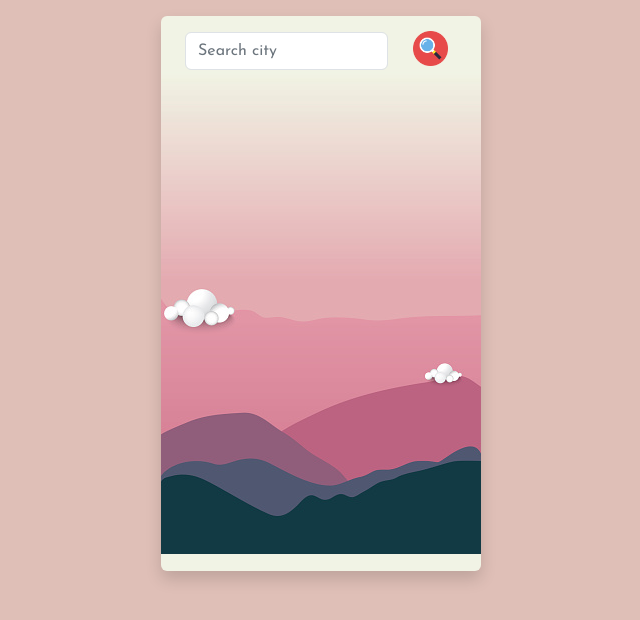
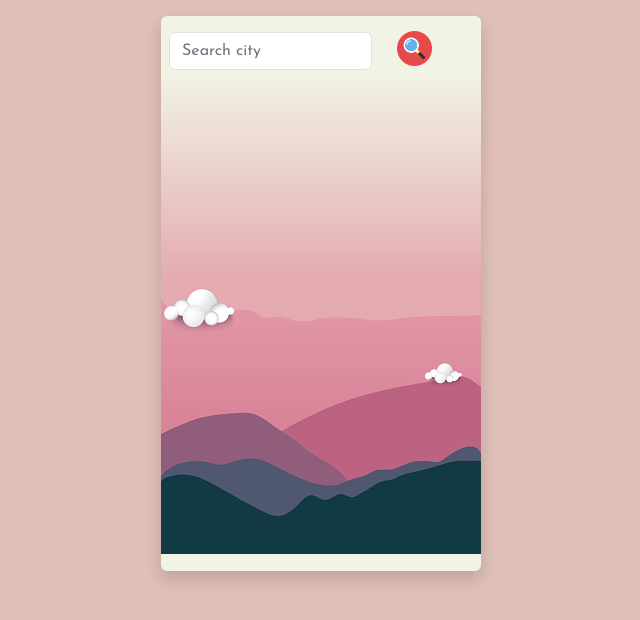
Before and after one commit to nehadin/weatherpg, a plain HTML site: page index.html in a window 1280 px wide. Shown: the whole page, without its empty margins (319-959 px from the left). Drawn offline with nearby package versions, Linux system fonts and the light colour scheme; a web font is replaced by a local one.

Commit message:
initial commit

```diff
--- a/index.html
+++ b/index.html
@@ -14,7 +14,7 @@
 <body style="background-color:rgba(209, 163, 152, 0.695) ;">
   <div class="shadow p-2 mb-5 mt-3 bg-body rounded mx-auto img-fluid d-block"
     style="background-image: url(./img/istockphoto-1178256163-170667a.jpg); height: 555px; width: 320px;">
-    <form class="row ms-1">
+    <form class="row">
 
       <div class="col-auto input-field">
         <input type="text" id="city" placeholder="Search city" class="form-control border mt-2" />
```
